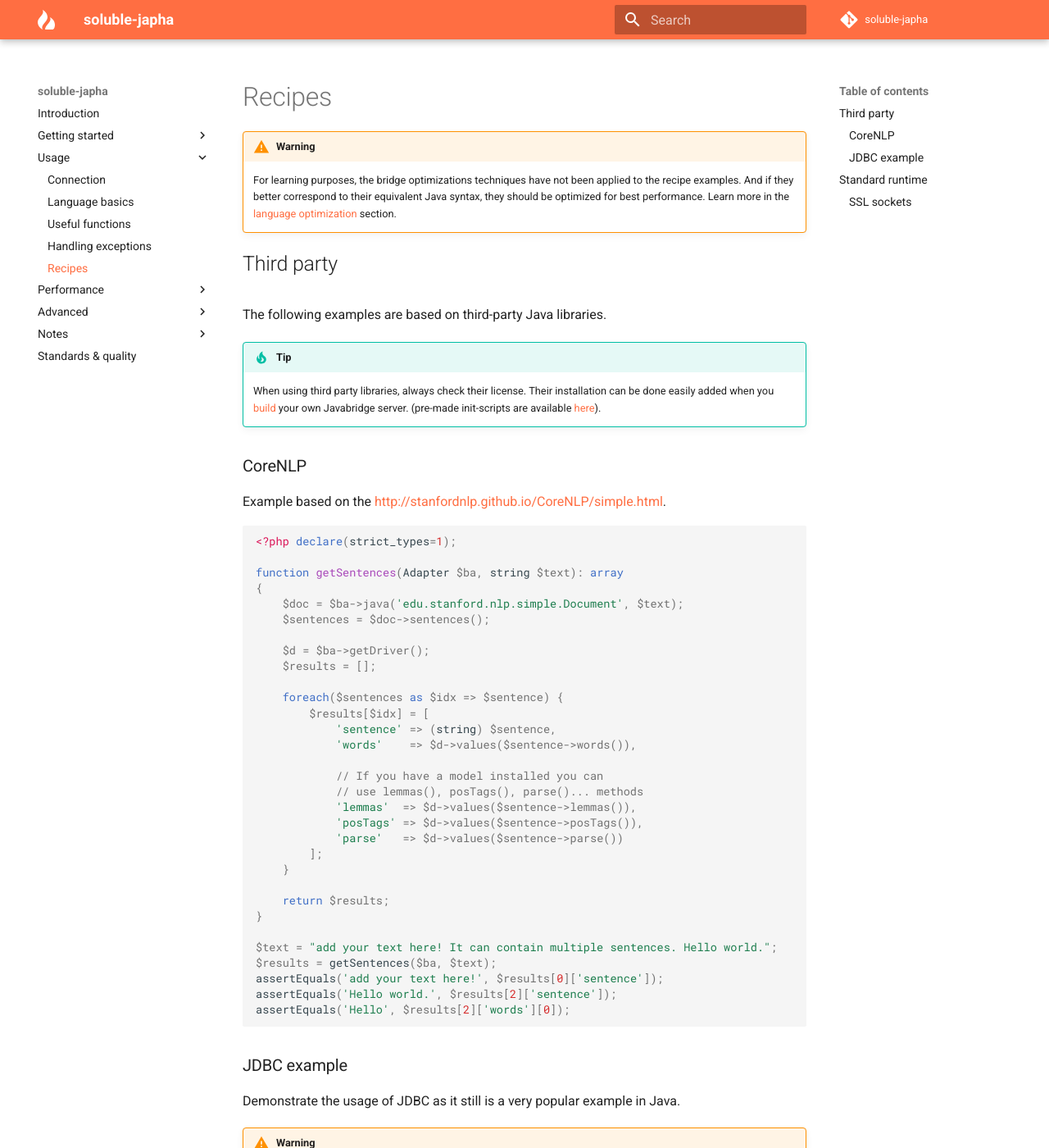
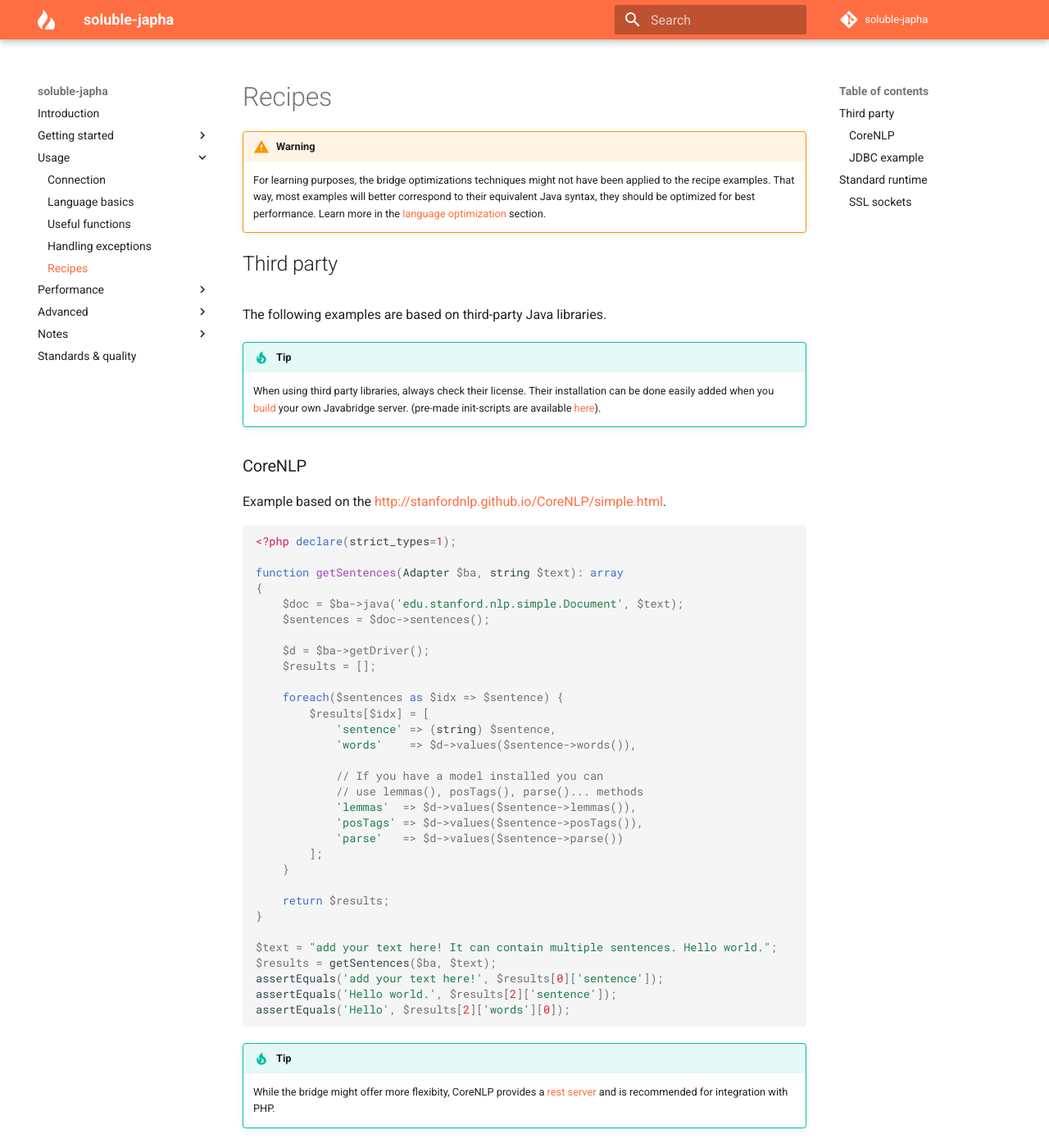
Before and after one commit to belgattitude/soluble-japha, an MkDocs documentation site: the page built from doc/language_recipes.md, in a window 1280 px wide and 1400 px high. Shown: the whole window at 82% size. Built offline with MkDocs 1.6.1 and Material for MkDocs 9.7.7, drawn with Linux system fonts in a browser that asks for light colours; comment, search, counter and statistics services are not loaded; old or Windows-style settings are respelled for this version of MkDocs.

Commit message:
Updated doc

````diff
--- a/doc/language_recipes.md
+++ b/doc/language_recipes.md
@@ -1,8 +1,8 @@
 # Recipes
 
 !!! warning
-    For learning purposes, the bridge optimizations techniques have not
-    been applied to the recipe examples. And if they better correspond
+    For learning purposes, the bridge optimizations techniques might not have
+    been applied to the recipe examples. That way, most examples will better correspond
     to their equivalent Java syntax, they should be optimized for
     best performance. Learn more in the [language optimization](./language_optimizations.md) section.
 
@@ -54,6 +54,10 @@ assertEquals('add your text here!', $results[0]['sentence']);
 assertEquals('Hello world.', $results[2]['sentence']);
 assertEquals('Hello', $results[2]['words'][0]);
 ```
+
+!!! tip
+    While the bridge might offer more flexibity, CoreNLP provides a [rest server](http://stanfordnlp.github.io/CoreNLP/corenlp-server.html)
+    and is recommended for integration with PHP.
 
 
 ### JDBC example
````
Also changed, not shown: README.md (+1 -1 lines), doc/index.md (+3 -1 lines).
